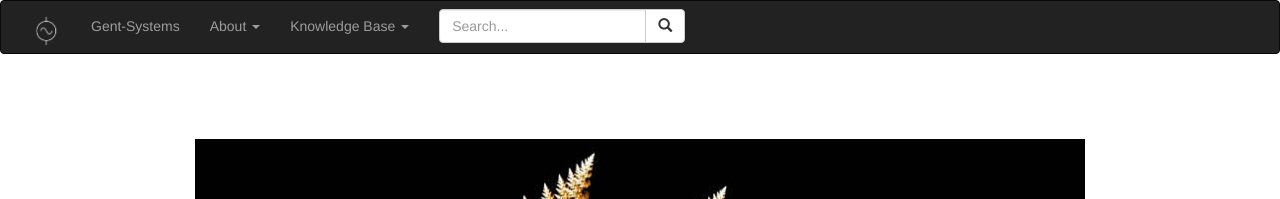
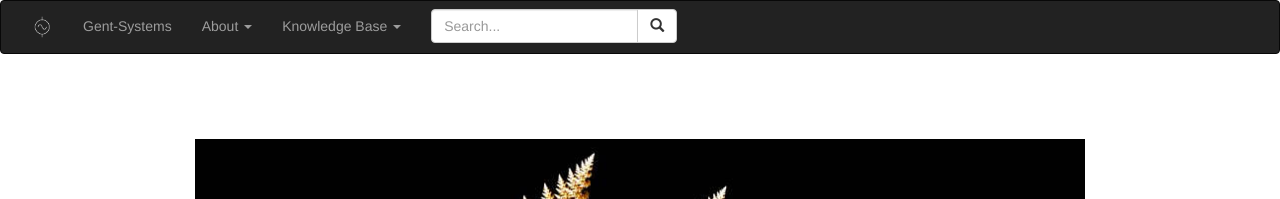
Before and after one commit to Gent-Systems/gent-systems-website, a Jekyll site: the page built from index.html, in a window 1280 px wide. Shown: the top 199 px of the page. Built offline with Jekyll 4.4.1, drawn with Linux system fonts in a browser that asks for light colours; nearby versions of some CDN libraries.

Commit message:
add GCSE

```diff
--- a/_layouts/default.html
+++ b/_layouts/default.html
@@ -11,6 +11,7 @@
         <meta name="robots" content="index,follow">
         <meta name="author" content="John Gentile">
         <meta name="viewport" content="width=device-width, initial-scale=1">
+        <meta name="google-site-verification" content="0FT1voMEMVvT0cVF9-DjTO5JQGvxymNpCYCT21fP22w" />
 
         <link rel="stylesheet" href="https://maxcdn.bootstrapcdn.com/bootstrap/3.3.7/css/bootstrap.min.css">
         <link rel="stylesheet" href="/css/github-markdown.css">
@@ -118,7 +119,7 @@
             }
 
             .navbar-brand {
-                color: #dd9933 !important;
+                font-size: 12px;
             }
 
             .navbar-nav li a {
@@ -214,7 +215,7 @@
                 <div class="collapse navbar-collapse" id="myNavbar">
                     <ul class="nav navbar-nav">
                         <a class="navbar-brand" href="https://gent-systems.github.io/">
-                            <img src="/img/Gent-systems_icon_white.png" width="30" height="30" class="d-inline-block align-top" alt="">
+                            <img src="/img/Gent-systems_icon_white.png" width="22" height="22">
                         </a>
                         <li><a href="https://gent-systems.github.io/">Gent-Systems</a></li>
                         <li class="dropdown">
```
